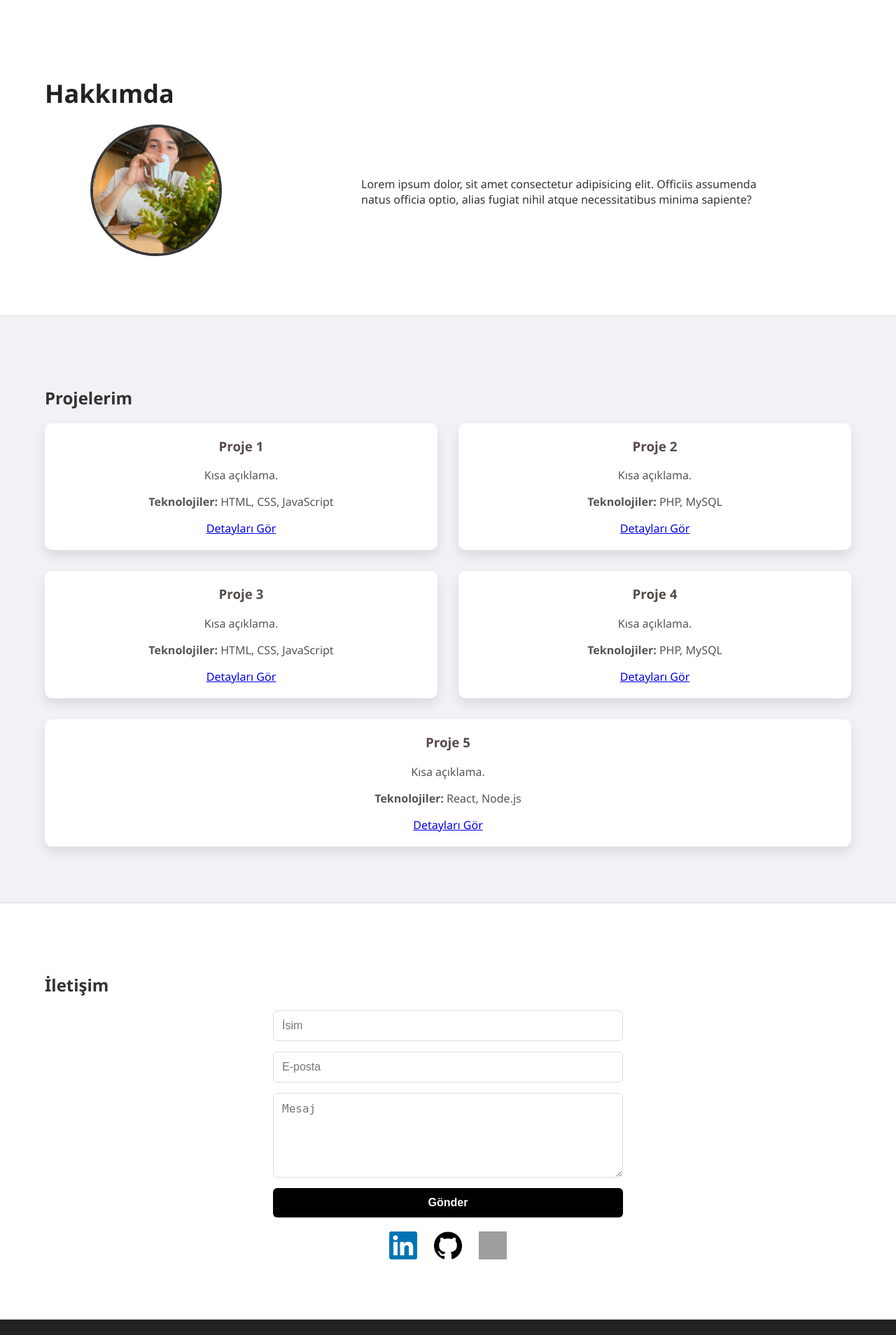
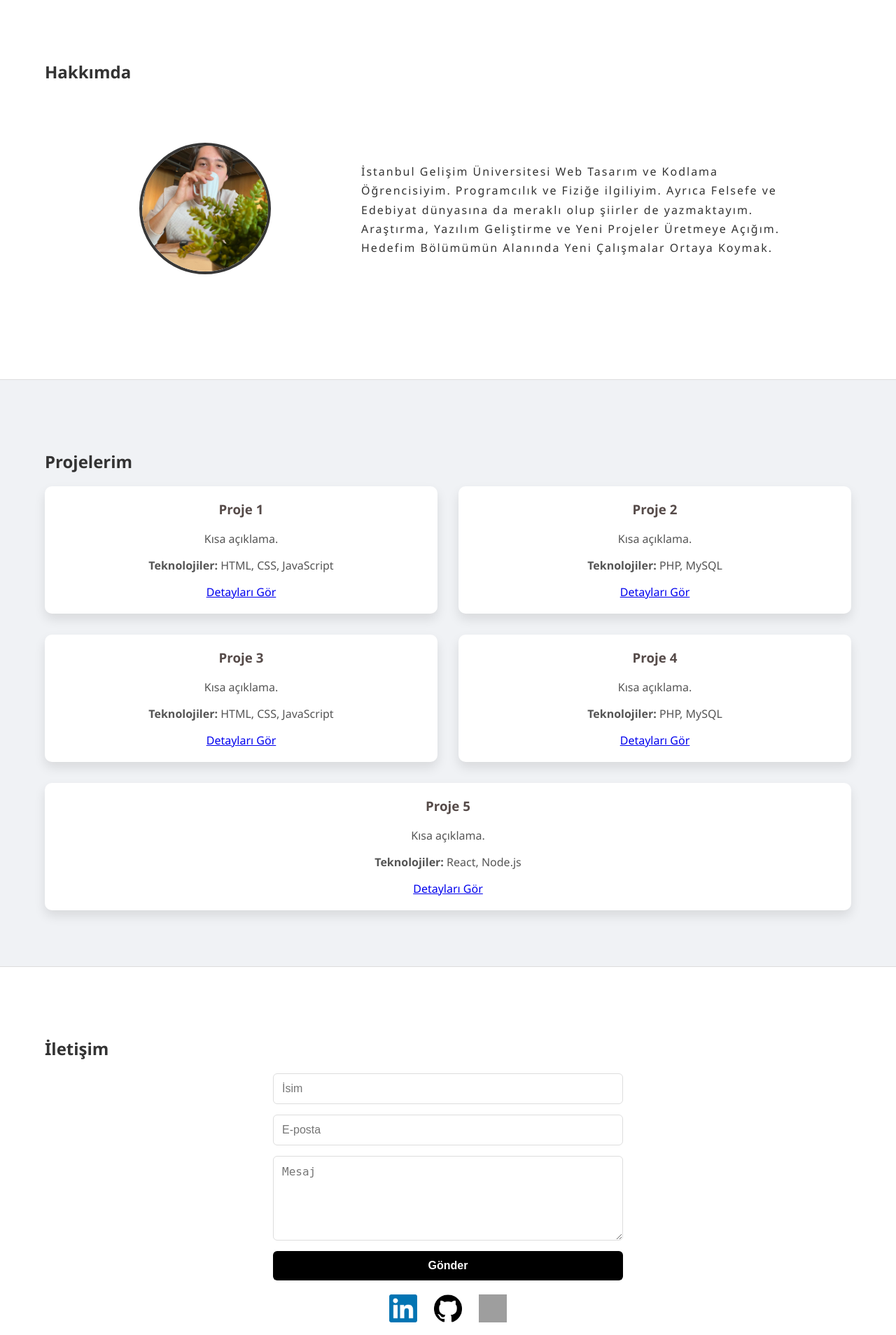
Before and after one commit to josepyt/-portfolio, a PHP site: page / in a window 1280 px wide. Shown: the part 446-2354 px from the top of the page at 70% size. Run offline with PHP 8.4, Linux system fonts and the light colour scheme; grey boxes are pictures that could not be loaded.

Commit message:
page cant read new css codes so ım using style tag

```diff
--- a/index.php
+++ b/index.php
@@ -44,6 +44,25 @@
     <title>Yusuf Türlü Portfolyo</title>
     <link rel="stylesheet" href="styles.css">
     <link rel="web site icon" href="cv-icon.png">
+    <style>
+    .about .about-photo img {
+        margin-left: 135px;
+        margin-top: 65px;
+        margin-bottom: 65px;
+        border-radius: 50%;
+        width: 180px;
+        height: 180px;
+        object-fit: cover;
+        border: 4px solid #373737;
+}
+
+    .about-text {
+        letter-spacing: 2px;
+        font-weight: 400;
+        line-height: 1.7;
+        font-size: 16px;
+    }
+    </style>
 </head>
 <body>
     <header>
@@ -71,13 +90,13 @@
 
     <section id="about" class="about">
         <div class="container">
-            <h2>Hakkımda</h2>
+            <h1>Hakkımda</h1>
             <div class="about-content">
                 <div class="about-photo">
                     <img src="pp.jpg" alt="Profil Fotoğrafı">
                 </div>
                 <div class="about-text">
-                    <p>Lorem ipsum dolor, sit amet consectetur adipisicing elit. Officiis assumenda natus officia optio, alias fugiat nihil atque necessitatibus minima sapiente?</p>
+                    <p>İstanbul Gelişim Üniversitesi Web Tasarım ve Kodlama Öğrencisiyim. Programcılık ve Fiziğe ilgiliyim. Ayrıca Felsefe ve Edebiyat dünyasına da meraklı olup şiirler de yazmaktayım. Araştırma, Yazılım Geliştirme ve Yeni Projeler Üretmeye Açığım. Hedefim Bölümümün Alanında Yeni Çalışmalar Ortaya Koymak.</p>
                 </div>
             </div>
         </div>
@@ -105,7 +124,7 @@
 
     <section id="contact" class="contact">
         <div class="container">
-            <h2>İletişim</h2>
+            <h1>İletişim</h1>
             <form action="<?php echo htmlspecialchars($_SERVER["PHP_SELF"]); ?>" method="post">
                 <input type="text" name="name" placeholder="İsim" required>
                 <input type="email" name="email" placeholder="E-posta" required>
--- a/styles.css
+++ b/styles.css
@@ -65,12 +65,6 @@
     text-align: center;
 }
 
-.hero h1 {
-    font-size: 56px;
-    margin: 0;
-    font-weight: 700;
-}
-
 .hero p {
     font-size: 26px;
     margin: 10px 0;
@@ -111,14 +105,7 @@
     transition: transform 0.3s, box-shadow 0.3s;
 }
 
-.about .about-photo img {
-    margin-left: 65px;
-    border-radius: 50%;
-    width: 180px;
-    height: 180px;
-    object-fit: cover;
-    border: 4px solid #373737;
-}
+
 
 .about .about-text {
     flex: 1;
```
